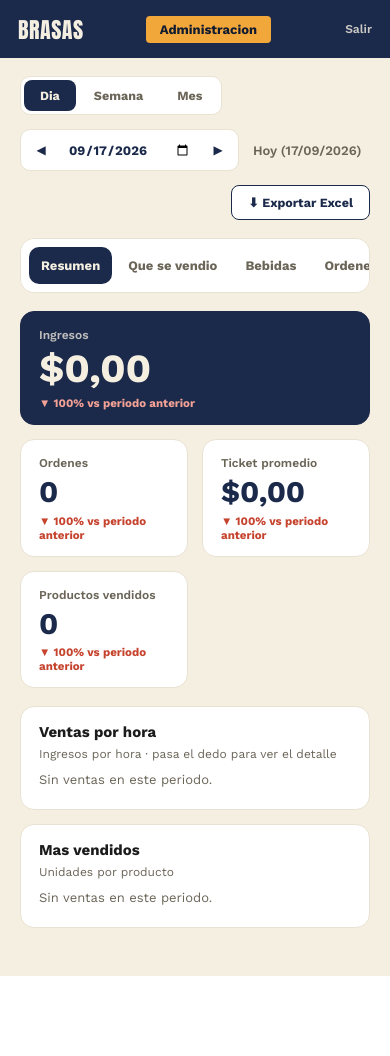
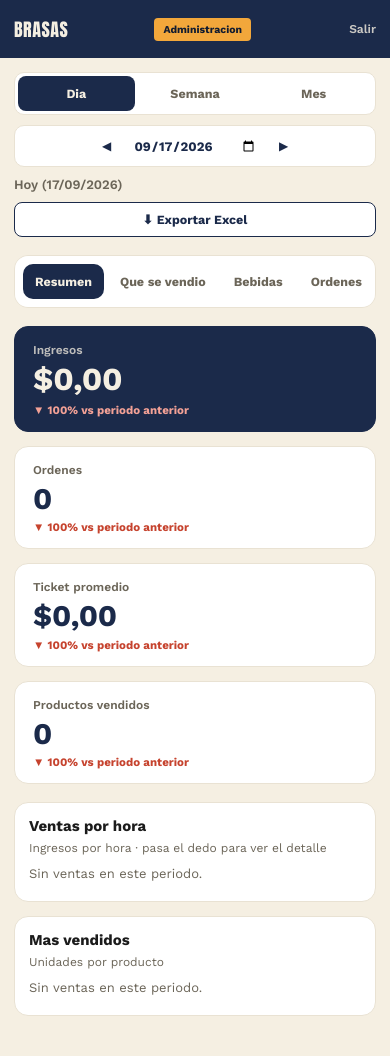
Before and after one commit to Jonathan1700/will-, a Django app: page /reportes/ in a window 390 px wide. Before the commit the page ends 976 px from the top, so only its background shows below. Run offline with Django 5.2, Linux system fonts and the light colour scheme; a user stored in the database is signed in; data comes from the database, SQL or seed files in the repository.

Commit message:
Dashboard de admin: mejora responsive para celular
Agrega un breakpoint de telefono (560px) ademas del que ya habia para
tablet: header mas compacto, filtros de fecha apilados a todo el
ancho, KPIs en una sola columna, tabla con menos padding. Prioriza el
formulario de gastos (cada campo a todo el ancho en vez de la fila
comprimida de escritorio), porque es el flujo que mas se usa desde el
celular dia a dia.

Co-Authored-By: Claude Sonnet 5 <noreply@anthropic.com>

```diff
--- a/pedidos/static/pedidos/estilo.css
+++ b/pedidos/static/pedidos/estilo.css
@@ -2380,7 +2380,51 @@ a.btn-enviar-link {
     .kpi-hero { grid-column: 1 / -1; }
     .dash-grid { grid-template-columns: 1fr; }
     .dash-cuerpo { grid-template-columns: 1fr; }
-    .dash-menu { position: static; flex-direction: row; overflow-x: auto; }
+    .dash-menu {
+        position: static;
+        flex-direction: row;
+        overflow-x: auto;
+        -webkit-overflow-scrolling: touch;
+        scrollbar-width: none;
+    }
+    .dash-menu::-webkit-scrollbar { display: none; }
     .menu-item { white-space: nowrap; }
     .menu-externo { margin: 0 0 0 auto; border: none; padding-top: 11px; }
 }
+
+/* celular: el dashboard se usa mucho para cargar gastos del dia sobre la marcha,
+   asi que el formulario de gastos apila los campos a todo el ancho en vez de la
+   fila comprimida que usa PC. */
+@media (max-width: 560px) {
+    header.top { padding: 0 14px; gap: 8px; }
+    header.top .titulo { font-size: 18px; }
+    header.top .mesa { font-size: 10.5px; padding: 5px 9px; }
+
+    .dash { padding: 14px 14px 40px; }
+
+    .dash-filtros { gap: 10px; }
+    .rangos, .navegar { flex: 1 1 100%; justify-content: center; }
+    .rango { flex: 1; text-align: center; padding: 10px 8px; }
+    .dash-etiqueta { order: 3; flex: 1 1 100%; }
+    .btn-exportar {
+        order: 4;
+        flex: 1 1 100%;
+        margin-left: 0;
+        text-align: center;
+        display: block;
+    }
+
+    .kpis { grid-template-columns: 1fr; }
+    .kpi-hero .kpi-valor { font-size: 32px; }
+
+    .panel { padding: 14px 14px 12px; }
+    .menu-item { padding: 10px 12px; font-size: 12.5px; }
+
+    .gasto-form { gap: 10px; }
+    .campo-gasto,
+    .campo-gasto-ancho { flex: 1 1 100%; }
+    .campo-monto { width: 100%; }
+    .btn-guardar { width: 100%; }
+
+    .tabla th, .tabla td { padding: 8px 6px; font-size: 12.5px; }
+}
```
